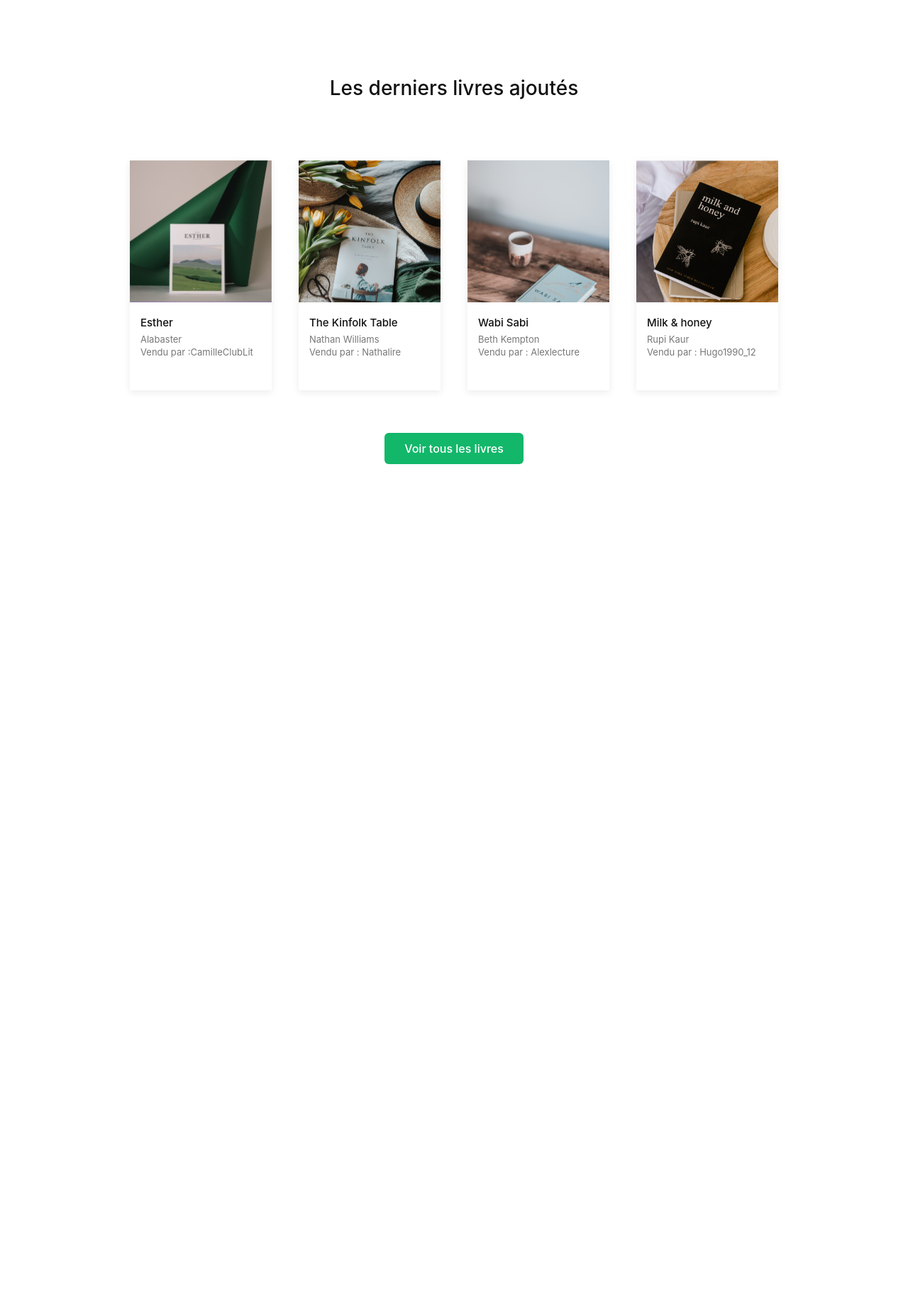
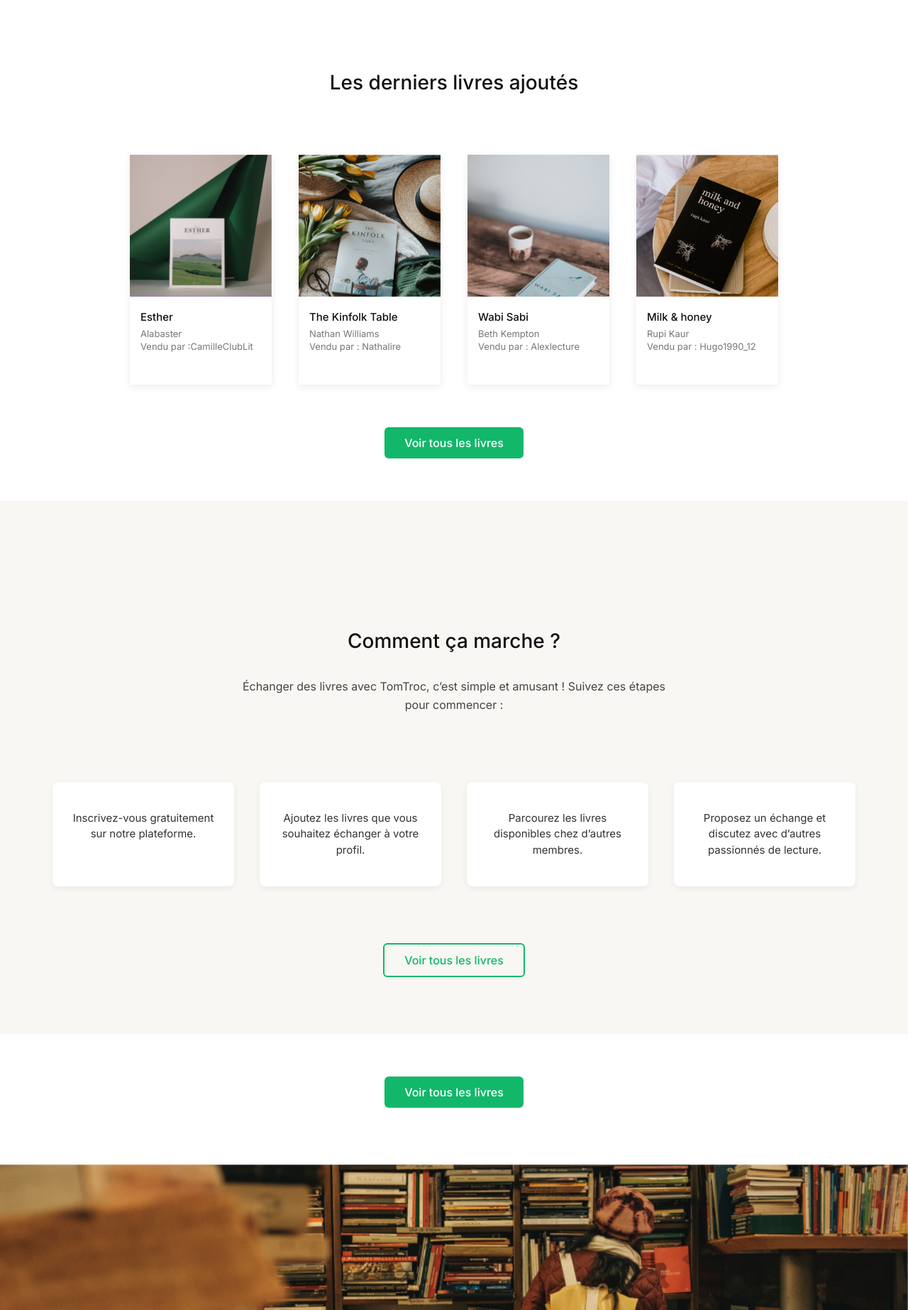
Before and after one commit to dhruvesh-patel2/tomtroc, a PHP site: page / in a window 1280 px wide. Shown: the part 944-2790 px from the top of the page at 71% size. Before the commit the page ends 1598 px from the top, so only its background shows below. Run offline with PHP 8.4, Linux system fonts and the light colour scheme.

Commit message:
ajout de la section fonctionement et banner

```diff
--- a/public/index.php
+++ b/public/index.php
@@ -1,3 +1,23 @@
 <?php
 // affichage de la page d'accueil
+?>
+<!DOCTYPE html>
+<html lang="fr">
+<head>
+  <meta charset="UTF-8">
+  <title>TomTroc</title>
+
+  <!-- Police Inter -->
+  <link href="https://fonts.googleapis.com/css2?family=Inter:wght@400;500&display=swap" rel="stylesheet">
+
+  <!-- Fichier CSS global -->
+  <link rel="stylesheet" href="style.css">
+</head>
+<body>
+
+<?php
 require_once __DIR__ . '/../templates/homepage.php';
+?>
+
+</body>
+</html>
--- a/public/style.css
+++ b/public/style.css
@@ -1,3 +1,12 @@
+html, body {
+  margin: 0;
+  padding: 0;
+  width: 100%;
+  overflow-x: hidden;
+  font-family: 'Inter', sans-serif;
+  font-weight: 400;
+  background-color: #ffffff;
+}
 .site-header {
     background: #f8f7f3;
     border-bottom: 1px solid #ddd;
@@ -134,6 +143,7 @@
   width: 200px;
   height: 324px;
   background: #fff;
+
   box-shadow: 0 3px 10px rgba(0, 0, 0, 0.08);
   overflow: hidden;
   transition: transform 0.2s ease;
@@ -189,3 +199,80 @@
 .btn-livres:hover {
   background-color: #0d8a50;
 }
+/*Fonctionnement*/
+.fonctionnement {
+  background: #f8f7f3;
+  text-align: center;
+  font-family: 'Inter', sans-serif;
+  padding-top: 157px;
+  padding-bottom: 80px;
+}
+
+.fonctionnement h2 {
+  font-size: 28px;
+  color: #111;
+  font-weight: 500;
+  margin-bottom: 35px;
+}
+
+.fonctionnement .intro {
+  font-size: 16px;
+  color: #444;
+  max-width: 600px;
+  margin: 0 auto 95px auto;
+  line-height: 1.6;
+}
+
+.etapes {
+  display: flex;
+  justify-content: center;
+  flex-wrap: wrap;
+  gap: 36px;
+  margin-bottom: 80px;
+}
+
+.etape {
+  background: #fff;
+  border-radius: 8px;
+  box-shadow: 0 3px 10px rgba(0, 0, 0, 0.06);
+  width: 220px;
+  padding: 25px 18px;
+}
+
+.etape p {
+  font-size: 15px;
+  color: #333;
+  line-height: 1.5;
+}
+
+.btn-container {
+  text-align: center;
+}
+
+.btn-fonction {
+  display: inline-block;
+  padding: 12px 28px;
+  background: transparent;
+  border: 2px solid #12b76a;
+  color: #12b76a;
+  border-radius: 6px;
+  text-decoration: none;
+  font-weight: 500;
+  font-family: 'Inter', sans-serif;
+  transition: all 0.2s ease;
+}
+
+.btn-fonction:hover {
+  background: #12b76a;
+  color: #fff;
+}
+.banniere {
+  margin-top: 80px;
+  width: 100%;
+}
+
+.banniere img {
+  width: 100%;
+  height: auto;
+  display: block;
+}
--- a/templates/Fonctionnemen.php
+++ b/templates/Fonctionnemen.php
@@ -0,0 +1,35 @@
+<section class="fonctionnement">
+  <h2>Comment ça marche&nbsp;?</h2>
+  <p class="intro">
+    Échanger des livres avec TomTroc, c’est simple et amusant&nbsp;!
+    Suivez ces étapes pour commencer&nbsp;:
+  </p>
+
+  <div class="etapes">
+    <div class="etape">
+      <p>Inscrivez-vous gratuitement sur notre plateforme.</p>
+    </div>
+    <div class="etape">
+      <p>Ajoutez les livres que vous souhaitez échanger à votre profil.</p>
+    </div>
+    <div class="etape">
+      <p>Parcourez les livres disponibles chez d’autres membres.</p>
+    </div>
+    <div class="etape">
+      <p>Proposez un échange et discutez avec d’autres passionnés de lecture.</p>
+    </div>
+  </div>
+
+  <div class="btn-container">
+    <a href="#" class="btn-fonction">Voir tous les livres</a>
+  </div>
+</section>
+
+<div class="btn-container">
+    <a href="#" class="btn-livres">Voir tous les livres</a>
+  </div>
+
+  <div class="banniere">
+    <img src="../public/images/banner1.PNG" alt="Bannière TomTroc">
+  </div>
+</section>
--- a/templates/homepage.php
+++ b/templates/homepage.php
@@ -12,6 +12,9 @@
 <main>
   <?php require __DIR__ . '/hero.php'; ?>
   <?php require __DIR__ . '/Derniersajouts.php'; ?>
+  <?php require __DIR__ . '/Fonctionnemen.php'; ?>
+  <?php require __DIR__ . '/Nosvaleurs.php'; ?>
+
 </main>
 
 </body>
```
Also changed, not shown: public/images/banner1.PNG (added), public/images/coeurtomcroq-removebg-preview.png (added), templates/Nosvaleurs.php (added).
